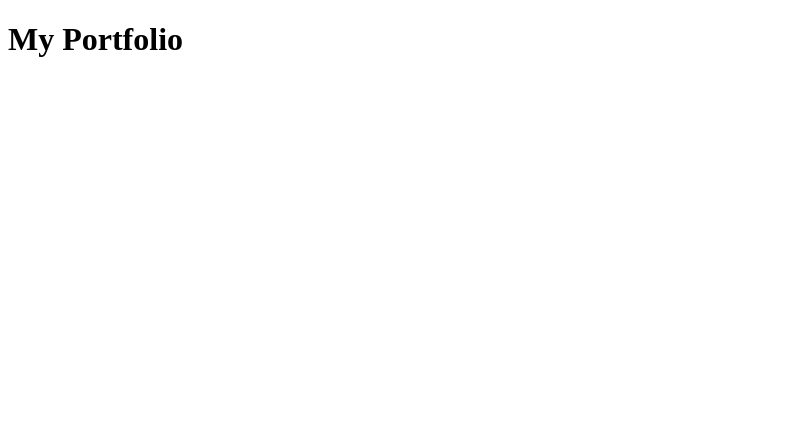
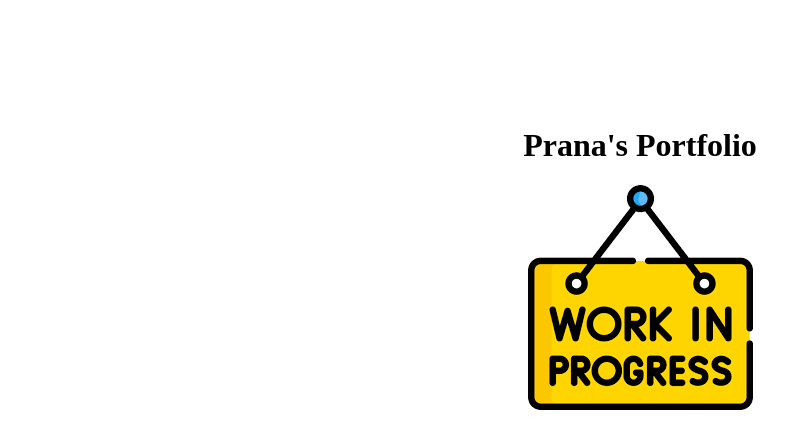
Before and after one commit to prana98/portfolio, a plain HTML site: page index.html in a window 1280 px wide. Shown: the whole page, without its empty margins (0-811 px from the left). Drawn offline with Linux system fonts and the light colour scheme.

Commit message:
Work in progress portfolio setup

```diff
--- /dev/null
+++ b/index.css
@@ -0,0 +1,7 @@
+.wip{
+    display: flex;
+    flex-direction: column;
+    justify-content: center;
+    align-items: center;
+    height: 500px;
+}
--- a/index.html
+++ b/index.html
@@ -3,9 +3,14 @@
 <head>
     <meta charset="UTF-8">
     <meta name="viewport" content="width=device-width, initial-scale=1.0">
+    <link rel="stylesheet" href="index.css">
     <title>Portfolio</title>
 </head>
 <body>
-    <div><h1>My Portfolio</h1></div>
+    <div class="wip">
+        <h1>Prana's Portfolio</h1>
+        <img src="./Assests/images/wip.png" alt="Work In Progress Image"/>
+    </div>
+    <script src="index.js"></script>
 </body>
 </html>
```
Also changed, not shown: Assests/images/wip.png (added), index.js (added).
